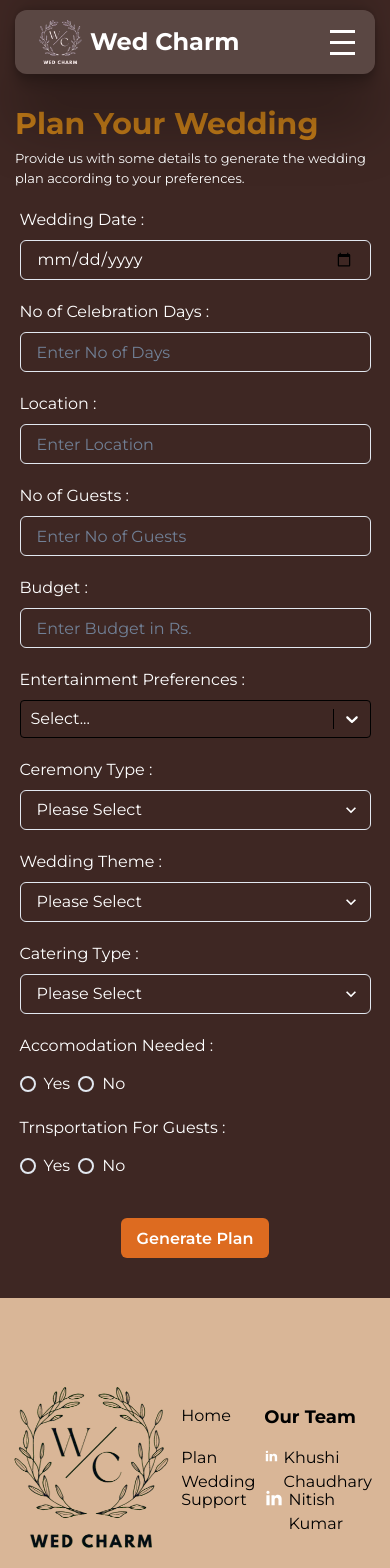
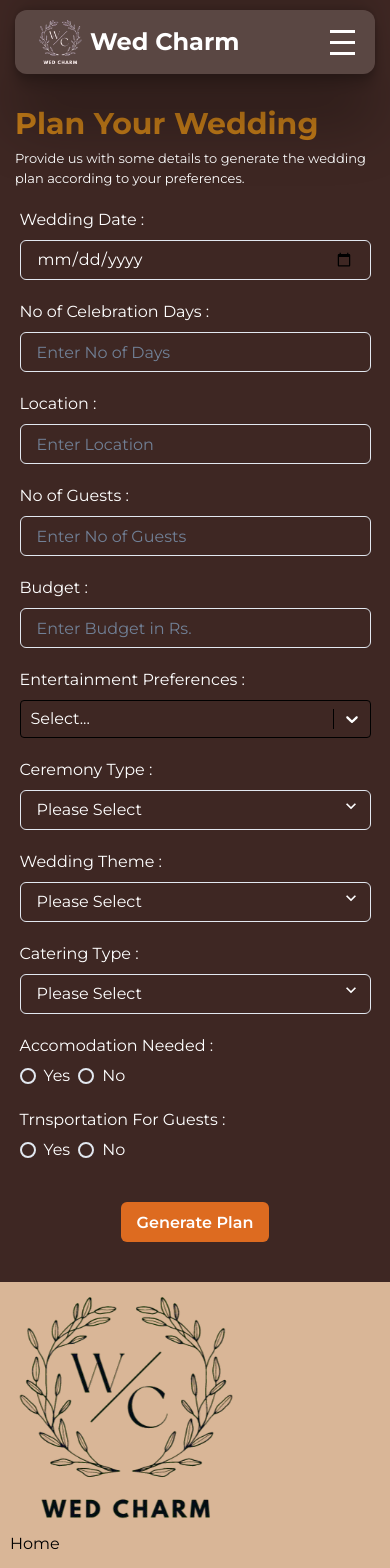
Before and after one commit to WED-CHARM-CODEBASE/WED-CHARM, a React (Create React App) app in the folder client/: page /plan-wedding in a window 390 px wide. Shown: the top 1568 px of the page. Built offline with nearby package versions, Linux system fonts and the light colour scheme.

Commit message:
basic frontend completed

```diff
--- a/client/src/components/Footer.css
+++ b/client/src/components/Footer.css
@@ -1,5 +1,5 @@
 .footer {
-  height: 50vh;
+  min-height: 50vh;
   background-color: rgb(217, 182, 151);
   color: #000;
 }
@@ -38,3 +38,13 @@
   display: flex;
   vertical-align: middle;
 }
+
+@media (max-width: 767px) {
+  .footer-up {
+    flex-direction: column;
+    align-items: start;
+  }
+  .ml-10 {
+    margin-left: 10px;
+  }
+}
--- a/client/src/components/Footer.jsx
+++ b/client/src/components/Footer.jsx
@@ -12,7 +12,7 @@ const Footer = () => {
           <div>
             <img width="250" height="250" src={Logo} alt="Logo" />
           </div>
-          <div>
+          <div className="ml-10">
             <ul>
               <li>
                 <Link to="/">Home</Link>
@@ -25,7 +25,7 @@ const Footer = () => {
               </li>
             </ul>
           </div>
-          <div className="footer-links">
+          <div className="footer-links ml-10">
             <h2 className="text-dark">Our Team</h2>
             <div className="text-dark d-flex">
               <a
@@ -35,11 +35,7 @@ const Footer = () => {
                 href="https://www.linkedin.com/in/khushi-chaudhary-01383622b/"
                 style={{ textDecoration: 'none', color: 'black' }} // Optional styling
               >
-                <RiLinkedinFill
-                  color="black"
-                  size={20}
-                  style={{ marginRight: '5px' }}
-                />
+                <RiLinkedinFill size={20} style={{ marginRight: '5px' }} />
                 Khushi Chaudhary
               </a>
             </div>
@@ -51,11 +47,7 @@ const Footer = () => {
                 href="https://www.linkedin.com/in/nitish-kumar-899086221/"
                 style={{ textDecoration: 'none', color: 'black' }} // Ensures styling consistency
               >
-                <RiLinkedinFill
-                  color="black"
-                  size={20}
-                  style={{ marginRight: '5px' }}
-                />
+                <RiLinkedinFill size={20} style={{ marginRight: '5px' }} />
                 Nitish Kumar
               </a>
             </div>
@@ -63,7 +55,7 @@ const Footer = () => {
         </div>
         <div className="footer-down">
           <div className="text-dark">
-            Wed Charm &copy; 2024, All Rights Reserved.
+            Wed Charm &copy; 2024 | All Rights Reserved.
           </div>
         </div>
       </div>
--- a/client/src/components/PlanWedding.css
+++ b/client/src/components/PlanWedding.css
@@ -32,14 +32,11 @@
 
 /* Input field style */
 .input-field {
-  display: flex;
-  flex-direction: column;
-  gap: 8px;
   width: 100%;
 }
 
 .input {
-  padding: 10px;
+  margin-top: 8px;
   font-size: 16px;
 }
 .accomodation-needed-stack {
--- a/client/src/components/PlanWedding.jsx
+++ b/client/src/components/PlanWedding.jsx
@@ -93,6 +93,7 @@ const PlanWedding = () => {
             </label>
             <ReactSelect
               id="entertainment-preferences"
+              className="input"
               isMulti
               options={entertainmentOptions}
               theme={darkTheme}
@@ -124,14 +125,22 @@ const PlanWedding = () => {
           </div>
           <div className="input-field">
             <label htmlFor="ceremony-type">Ceremony Type : </label>
-            <Select id="ceremony-type" placeholder="Please Select">
+            <Select
+              id="ceremony-type"
+              placeholder="Please Select"
+              className="input"
+            >
               <option value="outdoor">Outdoor</option>
               <option value="indoor">Indoor</option>
             </Select>
           </div>
           <div className="input-field">
             <label htmlFor="wedding-theme">Wedding Theme : </label>
-            <Select id="wedding-theme" placeholder="Please Select">
+            <Select
+              id="wedding-theme"
+              placeholder="Please Select"
+              className="input"
+            >
               <option value="classic">Classic</option>
               <option value="modern">Modern</option>
               <option value="traditional">Traditional</option>
@@ -139,7 +148,11 @@ const PlanWedding = () => {
           </div>
           <div className="input-field">
             <label htmlFor="catering-type">Catering Type : </label>
-            <Select id="catering-type" placeholder="Please Select">
+            <Select
+              id="catering-type"
+              placeholder="Please Select"
+              className="input"
+            >
               <option value="buffet">Buffet</option>
               <option value="plate-system">Plate System</option>
             </Select>
@@ -147,7 +160,10 @@ const PlanWedding = () => {
           <div className="input-field">
             <label htmlFor="accommodation-needed">Accomodation Needed : </label>
             <RadioGroup id="accommodation-needed">
-              <Stack direction="row" className="accomodation-needed-stack">
+              <Stack
+                direction="row"
+                className="accomodation-needed-stack input"
+              >
                 <Radio value="yes">Yes</Radio>
                 <Radio value="no">No</Radio>
               </Stack>
@@ -158,7 +174,10 @@ const PlanWedding = () => {
               Trnsportation For Guests :{' '}
             </label>
             <RadioGroup id="transportation-for-guests">
-              <Stack direction="row" className="accomodation-needed-stack">
+              <Stack
+                direction="row"
+                className="accomodation-needed-stack input"
+              >
                 <Radio value="yes">Yes</Radio>
                 <Radio value="no">No</Radio>
               </Stack>
```
Also changed, not shown: 1 other file (tests, documents, lock files or other folders).
